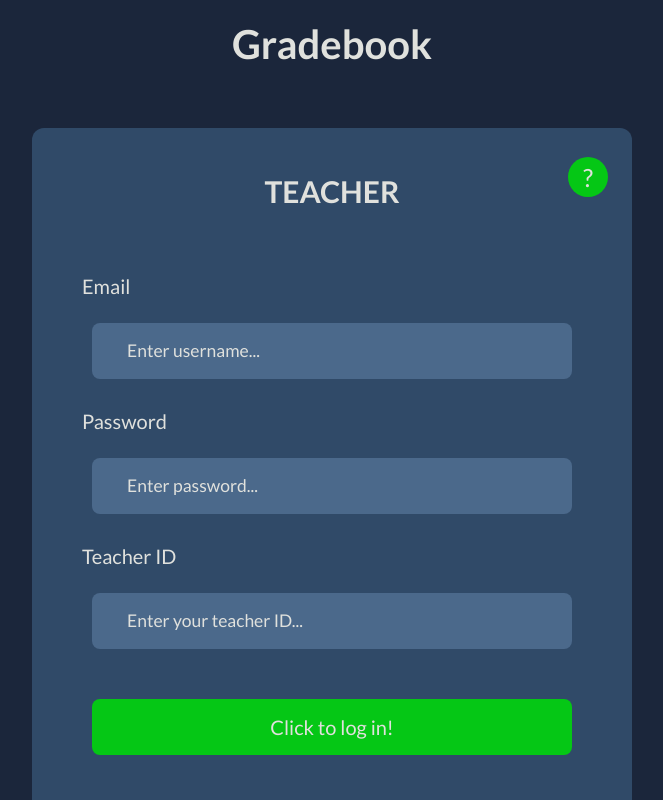
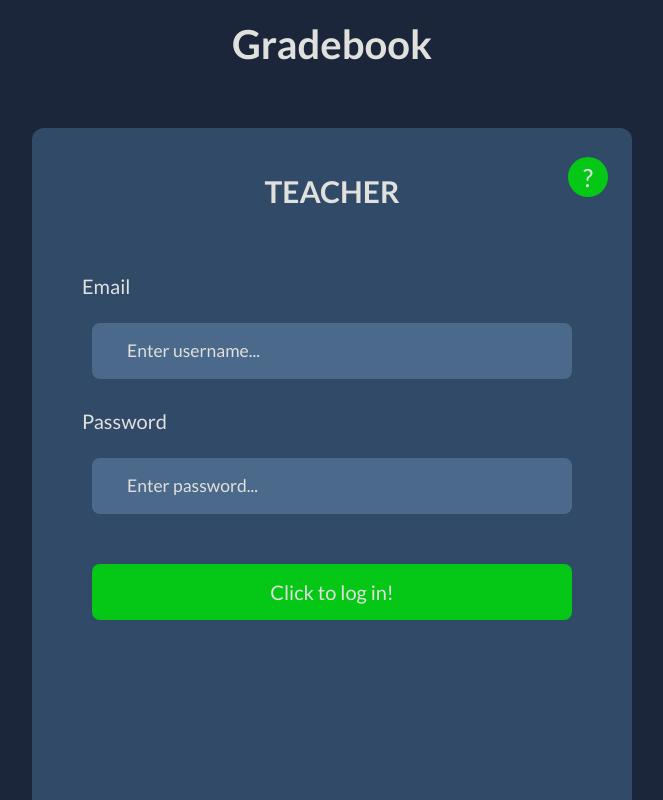
Before and after one commit to tomaszz95/gradebook, a Next.js app: page /login/teacher in a window 1280 px wide. Shown: the top 800 px of the page, without its empty margins (308-971 px from the left). Built offline with nearby package versions, Linux system fonts and the light colour scheme; no server answers.

Commit message:
fixed login site

```diff
--- a/src/components/login/LoginForm.tsx
+++ b/src/components/login/LoginForm.tsx
@@ -15,13 +15,10 @@ const LoginForm: React.FC<ComponentType> = ({ type }) => {
     const dispatch = useDispatch<ThunkDispatch<any, any, any>>()
     const emailRef = useRef<HTMLInputElement>(null)
     const passwordRef = useRef<HTMLInputElement>(null)
-    const identifierRef = useRef<HTMLInputElement>(null)
     const [emailError, setEmailError] = useState('')
     const [passwordError, setPasswordError] = useState('')
-    const [identifierError, setIdentifierError] = useState('')
 
     const fixedTitle = type.toUpperCase()
-    const fixedIdentifier = type.charAt(0).toUpperCase() + type.slice(1)
 
     const loginHandler = async (e: React.SyntheticEvent) => {
         e.preventDefault()
@@ -40,20 +37,12 @@ const LoginForm: React.FC<ComponentType> = ({ type }) => {
             setPasswordError('')
         }
 
-        if (identifierRef.current && identifierRef.current.value.trim() === '') {
-            setIdentifierError('Identifier cannot be empty!')
-        } else {
-            setIdentifierError('')
-        }
-
         if (
             emailRef.current &&
             emailRef.current.value.trim() !== '' &&
             emailRef.current.value.includes(type) &&
             passwordRef.current &&
-            passwordRef.current.value.trim() !== '' &&
-            identifierRef.current &&
-            identifierRef.current.value.trim() !== ''
+            passwordRef.current.value.trim() !== ''
         ) {
             signInWithEmailAndPassword(auth, emailRef.current.value, passwordRef.current.value)
                 .then((userCredential) => {
@@ -109,19 +98,6 @@ const LoginForm: React.FC<ComponentType> = ({ type }) => {
                 />
                 <p className={styles.error}>{passwordError}</p>
             </div>
-            <div className={styles.box}>
-                <label className={styles.label} htmlFor="identifier">
-                    {fixedIdentifier} ID
-                </label>
-                <input
-                    placeholder={`Enter your ${type} ID...`}
-                    className={styles.input}
-                    type="text"
-                    id="identifier"
-                    ref={identifierRef}
-                />
-                <p className={styles.error}>{identifierError}</p>
-            </div>
             <button type="submit" aria-label="Click to log in" className={styles.button}>
                 Click to log in!
             </button>
```
Also changed, not shown: 1 other file (tests, documents, lock files or other folders).
